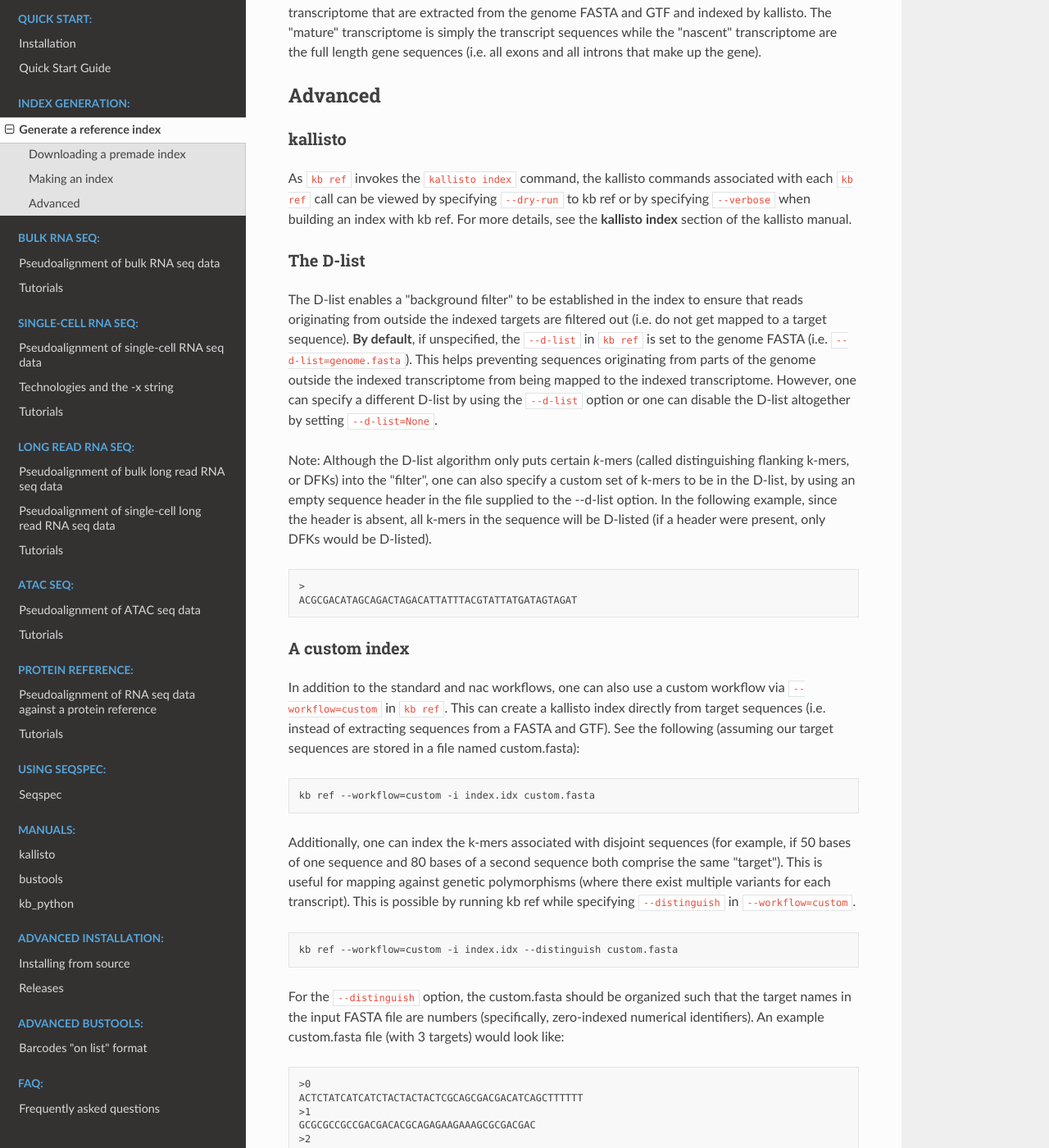
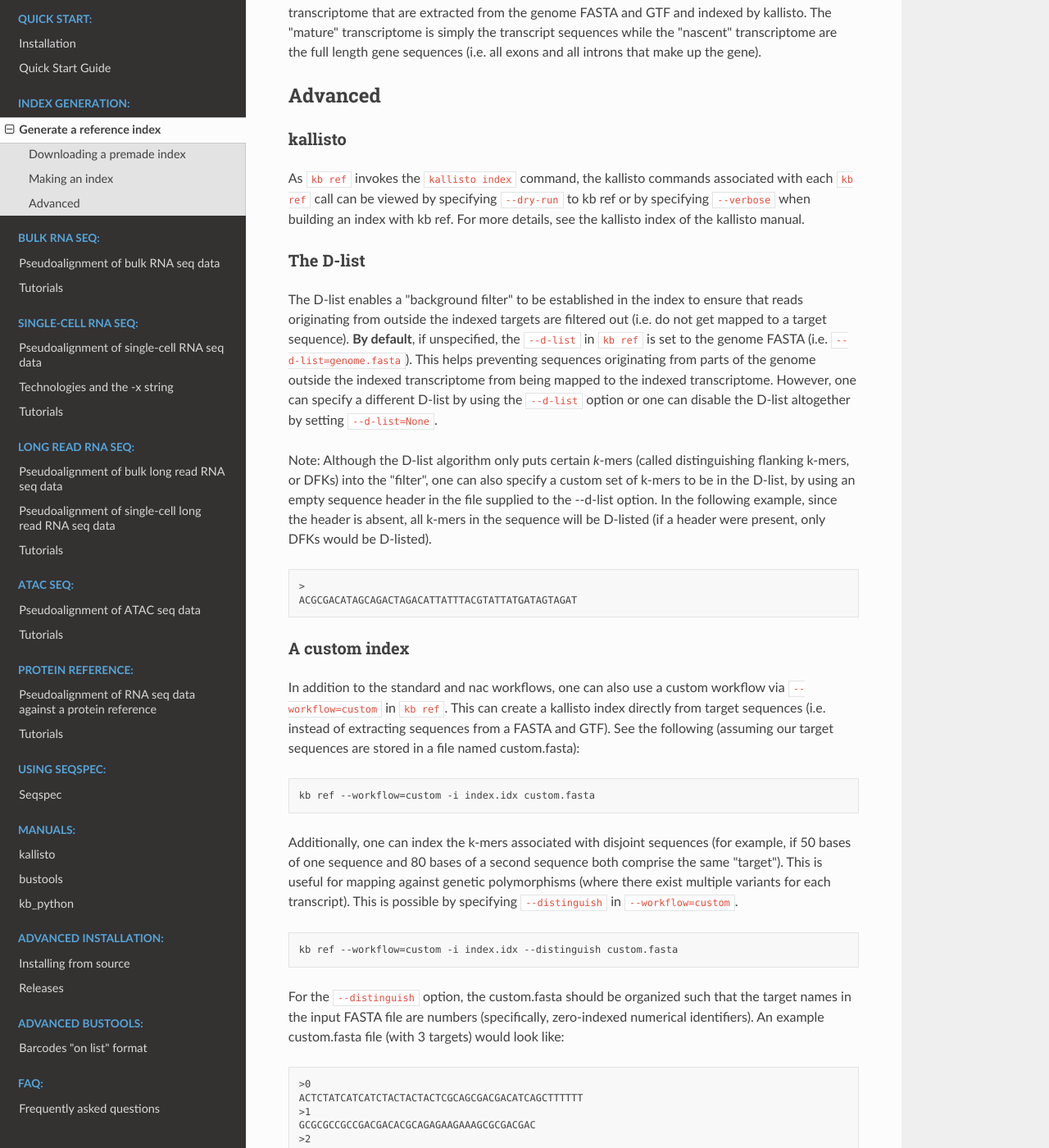
Before and after one commit to pachterlab/kb_docs, a Sphinx documentation site: the page built from docs/source/index/index_generation.rst, in a window 1280 px wide and 1400 px high, scrolled down 2293 px. Shown: the whole window at 82% size. Built offline with Sphinx 7.4.7 and the Read the Docs theme 3.1.0, drawn with Linux system fonts in a browser that asks for light colours.

Commit message:
Update index_generation.rst

```diff
--- a/docs/source/index/index_generation.rst
+++ b/docs/source/index/index_generation.rst
@@ -84,7 +84,7 @@
 kallisto
 --------
 
-As ``kb ref`` invokes the ``kallisto index`` command, the kallisto commands associated with each ``kb ref`` call can be viewed by specifying ``--dry-run`` to kb ref or by specifying ``--verbose`` when building an index with kb ref. For more details, see the **kallisto index** section of the :ref:`kallisto manual <manuals/kallisto>`.
+As ``kb ref`` invokes the ``kallisto index`` command, the kallisto commands associated with each ``kb ref`` call can be viewed by specifying ``--dry-run`` to kb ref or by specifying ``--verbose`` when building an index with kb ref. For more details, see the :ref:`kallisto index` of the kallisto manual.
 
 
 
@@ -110,7 +110,7 @@
 
    kb ref --workflow=custom -i index.idx custom.fasta
 
-Additionally, one can index the k-mers associated with disjoint sequences (for example, if 50 bases of one sequence and 80 bases of a second sequence both comprise the same "target"). This is useful for mapping against genetic polymorphisms (where there exist multiple variants for each transcript). This is possible by running kb ref while specifying ``--distinguish`` in ``--workflow=custom``.
+Additionally, one can index the k-mers associated with disjoint sequences (for example, if 50 bases of one sequence and 80 bases of a second sequence both comprise the same "target"). This is useful for mapping against genetic polymorphisms (where there exist multiple variants for each transcript). This is possible by specifying ``--distinguish`` in ``--workflow=custom``.
 
 .. code-block:: text
 
```
